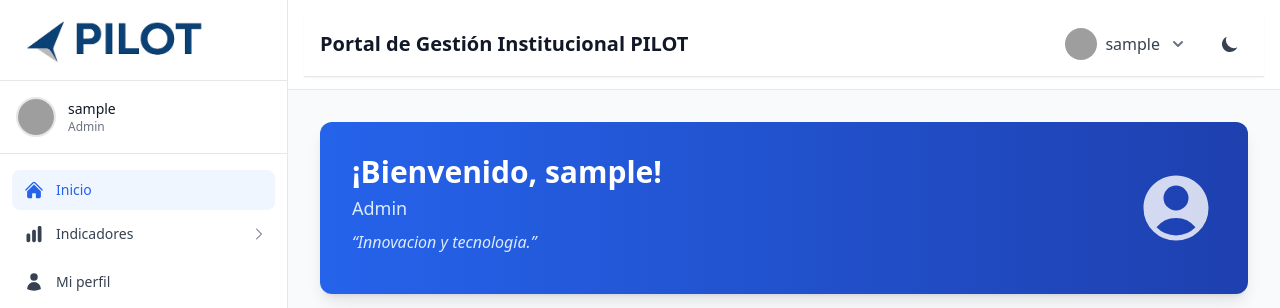
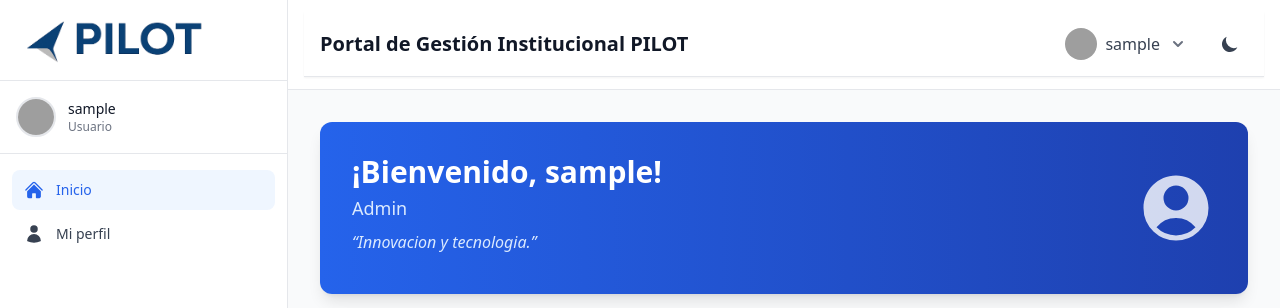
Before and after one commit to Edisonnarvaez/portal_web_frontend, a React (Vite) app: page /menu in a window 1280 px wide. Shown: the top 308 px of the page. Built offline with nearby package versions, Linux system fonts and the light colour scheme; sample sign-in values are in the browser's storage; grey boxes are pictures that could not be loaded.

Commit message:
se ajusta sidebar reacuerdo a rol de indicadores

```diff
--- a/src/shared/components/Sidebar.tsx
+++ b/src/shared/components/Sidebar.tsx
@@ -93,9 +93,9 @@ export default function Sidebar({ isOpen = false, onToggle }: SidebarProps) {
           },
         ]
       : []),
-    // Indicadores: cualquier rol en "auditorias" o "indicadores"
-    //...(hasAppAccess(roles, "indicadores")
-      //? [
+    // Indicadores: cualquier rol en "indicadores"
+    ...(hasAppAccess(roles, "indicadores")
+      ? [
     {
       to: "/dashboard",
       label: "Indicadores",
@@ -106,25 +106,23 @@ export default function Sidebar({ isOpen = false, onToggle }: SidebarProps) {
           to: "/dashboard",
           label: "Dashboard",
           icon: <HiPresentationChartBar className="w-4 h-4" />,
+          requiredRole: ["user", "gestor", "admin"],
         },
-        ...(hasAppAccess(roles , "indicadores")
-          ? [
-
         {
           to: "/indicators",
           label: "Indicadores",
           icon: <HiChartBar className="w-4 h-4" />,
+          requiredRole: ["gestor", "admin"],
         },
         {
           to: "/results",
           label: "Resultados",
           icon: <HiTableCells className="w-4 h-4" />,
+          requiredRole: ["gestor", "admin"],
         },
-            ]
+      ],
+    },]
       : []),
-      ],
-    },//]
-      //: []),
     // Procesos: cualquier rol en "procesos"
     ...(hasAppAccess(roles, "procesos")
       ? [
@@ -175,14 +173,11 @@ export default function Sidebar({ isOpen = false, onToggle }: SidebarProps) {
     );
   };
 
-  const isSubmenuActive = (submenu: any[]) => {
-    return submenu.some((item) => location.pathname === item.to);
-  };
-
   const username =
     typeof user?.username === "string" ? user.username : "Usuario";
-  const role =
-    typeof user?.role === "string" ? user.role : user?.role?.name || "usuario";
+
+  // Get first role from roles array (if exists)
+  const userRoleName = user?.roles?.[0]?.name || "usuario";
 
   return (
     <>
@@ -236,7 +231,7 @@ export default function Sidebar({ isOpen = false, onToggle }: SidebarProps) {
                 {username}
               </p>
               <p className="text-xs text-gray-500 dark:text-gray-400 capitalize truncate">
-                {role}
+                {userRoleName}
               </p>
             </div>
           </div>
@@ -244,11 +239,34 @@ export default function Sidebar({ isOpen = false, onToggle }: SidebarProps) {
 
         <nav className="flex-1 px-3 py-4 space-y-1 overflow-y-auto">
           {navItems.map((item) => {
+            // Filtrar submenu según roles
+            const filteredSubmenu = item.submenu
+              ? item.submenu.filter((subItem: any) => {
+                  // Si no tiene requiredRole, mostrar siempre
+                  if (!subItem.requiredRole) return true;
+
+                  // Obtener rol del usuario desde roles array
+                  const userRole = user?.roles?.[0]?.name?.toLowerCase() || "";
+
+                  // Si requiredRole es un string
+                  if (typeof subItem.requiredRole === "string") {
+                    return userRole === subItem.requiredRole.toLowerCase();
+                  }
+
+                  // Si requiredRole es un array
+                  if (Array.isArray(subItem.requiredRole)) {
+                    return subItem.requiredRole.some((role: string) => userRole === role.toLowerCase());
+                  }
+
+                  return false;
+                })
+              : [];
+
             const isActive = location.pathname === item.to;
             const isSubmenuExpanded = expandedMenus.includes(item.to);
-            const hasActiveSubmenu = item.submenu
-              ? isSubmenuActive(item.submenu)
-              : false;
+            const hasActiveSubmenu = filteredSubmenu.some(
+              (subItem: any) => location.pathname === subItem.to
+            );
 
             return (
               <div key={item.to}>
@@ -299,7 +317,7 @@ export default function Sidebar({ isOpen = false, onToggle }: SidebarProps) {
                   )}
                 </div>
 
-                {item.hasSubmenu && item.submenu && (
+                {item.hasSubmenu && (
                   <div
                     className={`
                       ml-6 mt-1 space-y-1 overflow-hidden transition-all duration-300 ease-in-out
@@ -310,7 +328,7 @@ export default function Sidebar({ isOpen = false, onToggle }: SidebarProps) {
                       }
                     `}
                   >
-                    {item.submenu.map((subItem) => {
+                    {filteredSubmenu.map((subItem: any) => {
                       const isSubActive = location.pathname === subItem.to;
                       return (
                         <Link
```
Lines whose indentation alone changed are shown as unchanged.
